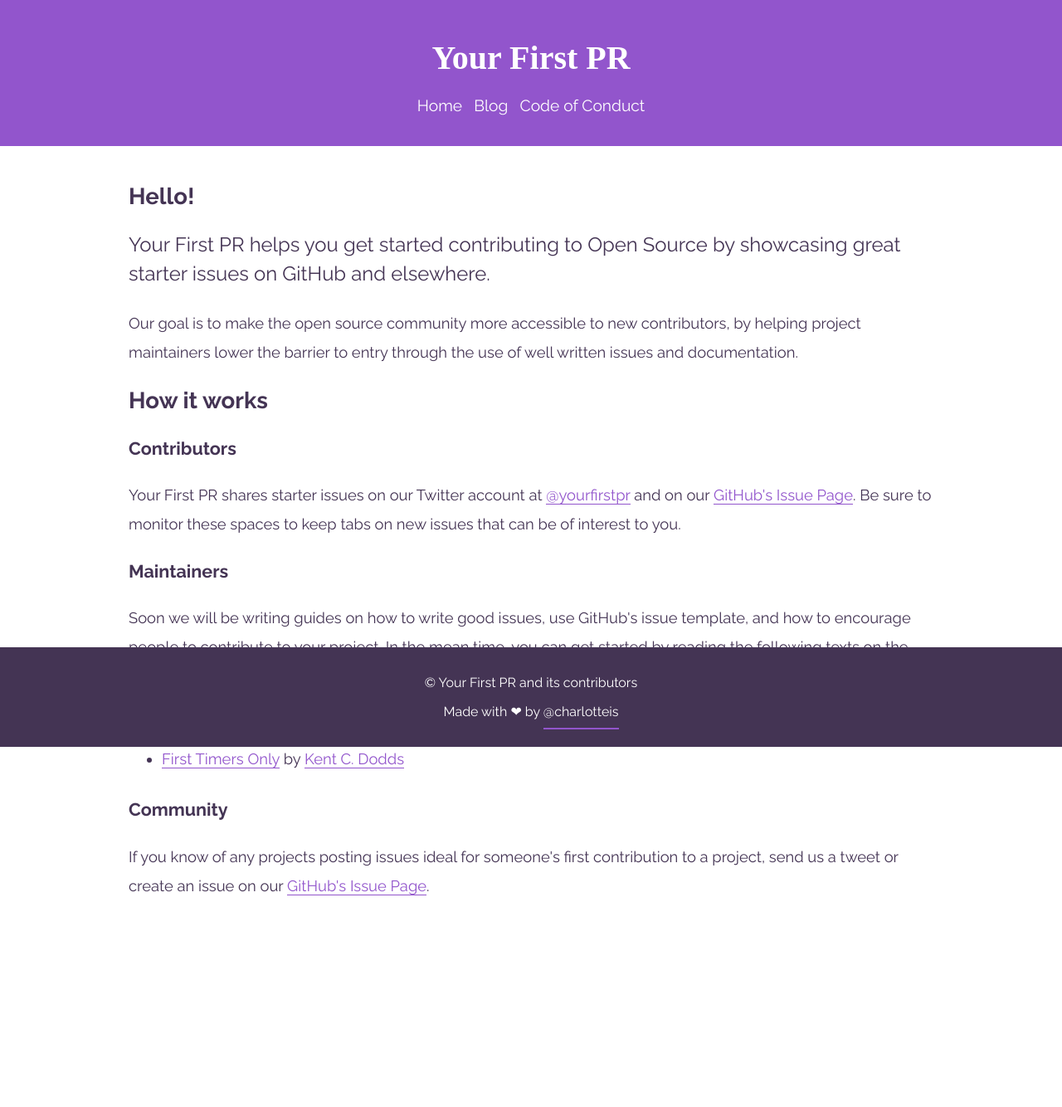
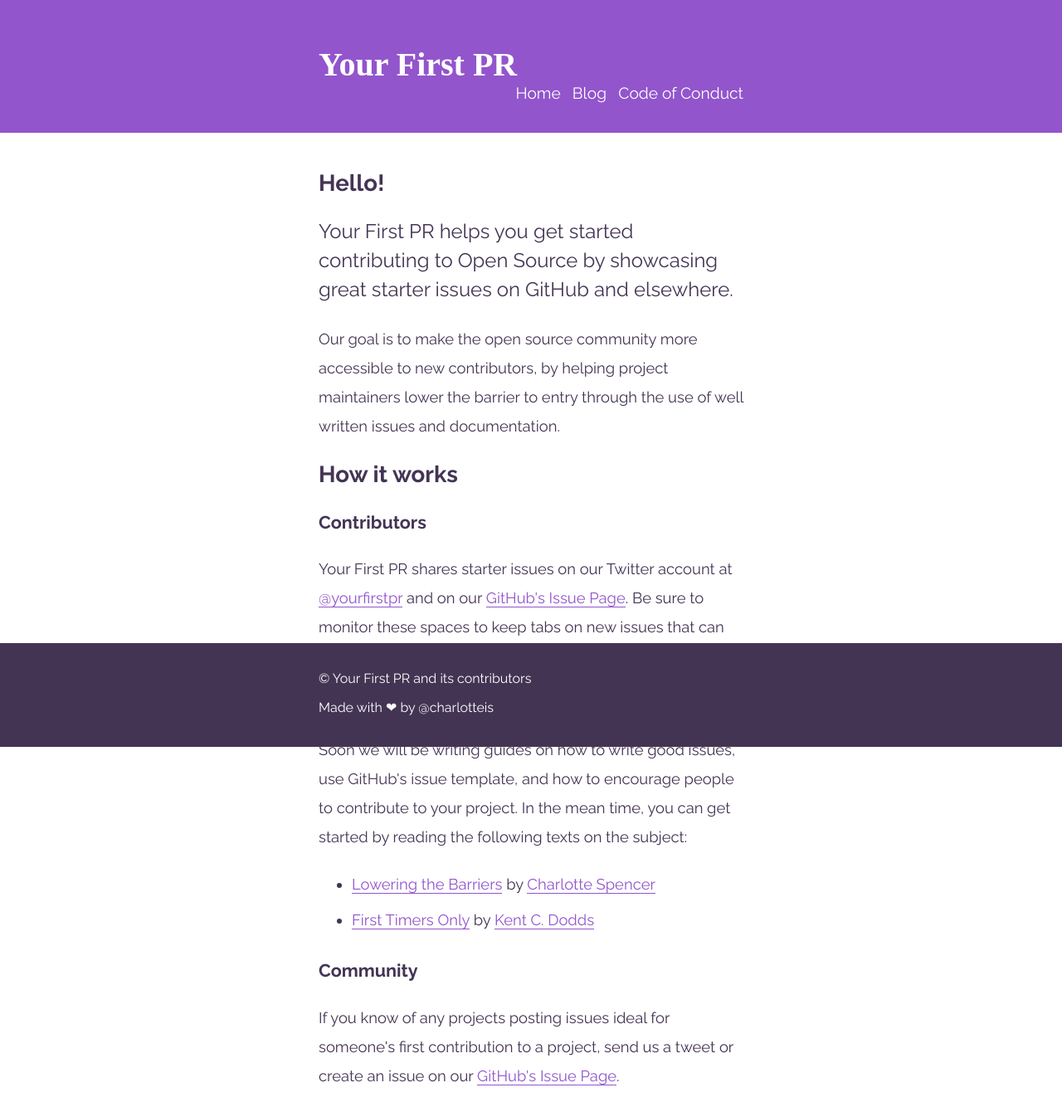
Before and after one commit to yourfirstpr/yourfirstpr.github.io, a Jekyll site: the page built from index.html, in a window 1280 px wide. Shown: the whole page at 83% size. Built offline with Jekyll 4.4.1, drawn with Linux system fonts in a browser that asks for light colours; nearby versions of some CDN libraries; some web fonts are replaced; before the commit the page ends 1105 px from its top, so only the background shows below that.

Commit message:
Tweak layout

```diff
--- a/_includes/header.html
+++ b/_includes/header.html
@@ -1,10 +1,12 @@
 <header role='banner'>
-  <h1>Your First PR</h1>
-  <nav role='navigation'>
+  <div id="header-wrapper">
+    <h1>Your First PR</h1>
+    <nav role='navigation'>
       <ul>
         <li><a href='{{ site.baseurl }}/' {% if page.url == '/index.html' %}id="active"{% endif %}>Home</a></li>
         <li><a href="{{site.baseurl }}/blog" {% if page.url contains '/blog/' %}id='active'{% endif %}>Blog</a></li>
         <li><a href='{{ site.baseurl }}/coc.html' {% if page.url == '/coc.html' %}id="active"{% endif %}>Code of Conduct</a></li>
       </ul>
-  </nav>
+    </nav>
+  </div>
 </header>
--- a/_scss/modules/_all.scss
+++ b/_scss/modules/_all.scss
@@ -1 +1,2 @@
+@import "_layout.scss";
 @import "_colours.scss";
--- /dev/null
+++ b/_scss/modules/_layout.scss
@@ -0,0 +1 @@
+$page-width: 40%;
--- a/_scss/partials/_footer.scss
+++ b/_scss/partials/_footer.scss
@@ -4,9 +4,13 @@
     color: #FFF;
     font-size: 1em;
     position: absolute;
+    left: 0;
     bottom: 0;
-    left: 0;
     width: 100%;
+}
+
+footer, #main:after {
+    height: 75px;
 }
 
 footer a {
@@ -17,5 +21,9 @@
     max-width: 1280px;
     box-sizing: border-box;
     margin: 0 auto;
-    text-align: center;
+    width: $page-width;
 }
+
+footer a {
+  border-bottom: 2px solid $purple-3;
+}
--- a/_scss/partials/_general.scss
+++ b/_scss/partials/_general.scss
@@ -1,12 +1,19 @@
+html, body {
+  height: 100%;
+}
+
 body {
     font-family: 'Raleway', sans-serif;
     line-height: 35px;
 }
 
 #main {
-    padding: 20px 15px;
     font-size: 1.15em;
     color: $purple-3;
+    width: $page-width;
+    margin: 0 auto;
+    padding-top: 20px;
+    padding-bottom: 20px;
 }
 
 a {
@@ -66,8 +73,6 @@
 
 @media (min-width: 600px) {
     #main {
-        margin: 0 auto;
-        max-width: 1000px;
         box-sizing: border-box;
     }
 
--- a/_scss/partials/_header.scss
+++ b/_scss/partials/_header.scss
@@ -1,21 +1,44 @@
+#header-wrapper {
+    width: $page-width;
+    padding: 30px;
+    margin: 0 auto;
+}
+
+#header-wrapper:after {
+    content: "";
+    display: block;
+    height: 40px;
+}
+
 header {
     background: $purple;
     padding: 30px 0;
 }
 
-header > h1 {
+header h1 {
     margin: 0;
     color: #FFF;
     font-family: "Nixie One" !important;
     text-align: center;
     font-size: 2.5em;
-    line-height: 80px;
+    float: left;
 }
 
-header a, footer a {
+header nav {
+    float: right;
+}
+
+header h1, header nav {
+    display: inline-block;
+}
+
+header nav a {
+  border-bottom: 2px solid $purple;
+}
+
+header nav a, footer a {
     color: #FFF !important;
     text-decoration: none;
-    border-bottom: 2px solid $purple;
     font-size: 1.2em;
     &:hover{
         border-bottom: 2px solid #fff;
@@ -27,14 +50,14 @@
     padding-bottom: 5px;
 }
 
-header a, footer a {
+header nav a, footer a {
     padding-bottom: 10px;
     &:hover {
         padding-bottom: 5px;
     }
 }
 
-header a, footer a, header a:hover, footer a:hover {
+header nav a, footer a, header nav a:hover, footer a:hover {
     transition: padding-bottom 0.2s ease-out;
 }
 
```
